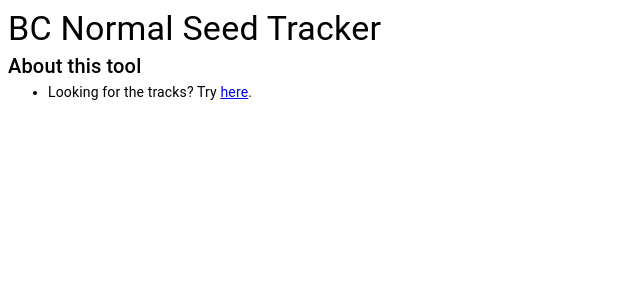
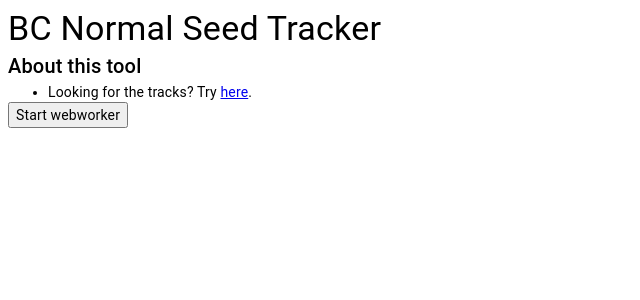
Before and after one commit to ampuri/bc-normal-seed-tracking, a React app: page /finder in a window 1280 px wide. Shown: the top 300 px of the page, without its empty margins (0-640 px from the left). Built offline with nearby package versions, Linux system fonts and the light colour scheme.

Commit message:
Webworker scaffolding

```diff
--- a/src/FinderPage.tsx
+++ b/src/FinderPage.tsx
@@ -1,4 +1,4 @@
-import React, { useState } from "react";
+import React from "react";
 import styled from "@emotion/styled";
 import { Typography } from "@mui/material";
 
@@ -14,6 +14,18 @@ const Styles = styled.div`
 `;
 
 const FinderPage = () => {
+  const onClick = () => {
+    if (window.Worker) {
+      const worker = new Worker(
+        new URL("./seedFinderWorker.js", import.meta.url)
+      );
+      worker.onmessage = (event) => {
+        console.log("Got message from worker", event.data);
+      };
+    } else {
+      alert("Web Workers not supported");
+    }
+  };
   return (
     <Styles>
       <Typography variant="h4">BC Normal Seed Tracker</Typography>
@@ -25,6 +37,9 @@ const FinderPage = () => {
           </li>
         </ul>
       </Typography>
+      <button type="button" onClick={onClick}>
+        Start webworker
+      </button>
     </Styles>
   );
 };
--- /dev/null
+++ b/src/seedFinderWorker.js
@@ -0,0 +1,9 @@
+let i = 0;
+
+function timedCount() {
+  i = i + 1;
+  postMessage(i);
+  setTimeout(() => timedCount(), 500);
+}
+
+timedCount();
```
Also changed, not shown: src/utils/seedFinder.tsx (added).
